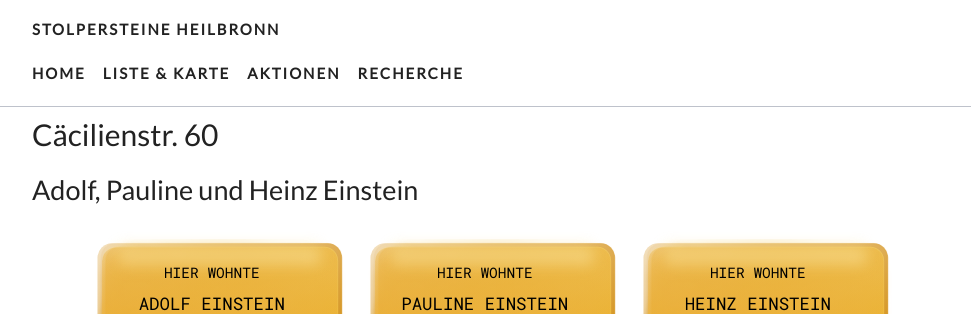
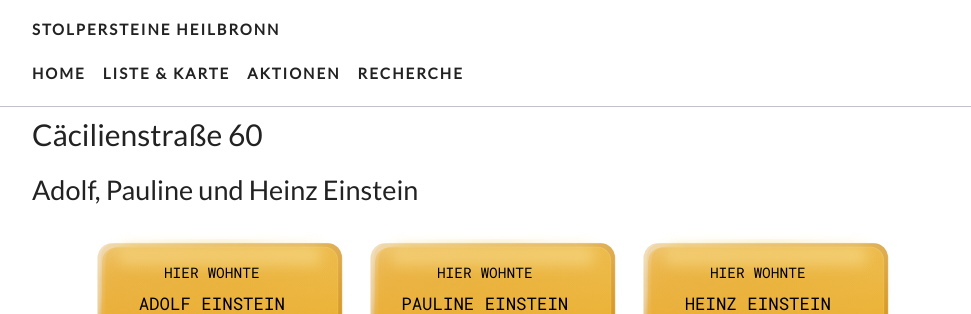
Before and after one commit to opendata-heilbronn/stolpersteine, a Jekyll site: the page built from _list/caecilienstr-60.md, in a window 1280 px wide and 1314 px high. Shown: the top 314 px of the window, without its empty margins (148-1119 px from the left). Built offline with Jekyll 4.4.1, drawn with Linux system fonts in a browser that asks for light colours; nearby versions of some CDN libraries; some web fonts are replaced.

Commit message:
Updated Caecilienstr 60

```diff
--- a/_list/caecilienstr-60.md
+++ b/_list/caecilienstr-60.md
@@ -1,14 +1,13 @@
 ---
-title: Cäcilienstr. 60
+title: Cäcilienstraße 60
 date: 2015-05-20 00:00:00 Z
 position: 8
 names: Adolf, Pauline und Heinz Einstein
-layout: item
 steine:
 - - HIER WOHNTE
   - ADOLF EINSTEIN
-  - ''
-  - ''
+  -
+  -
   - JG. 1875
   - ZWANGSUMZUG 1941
   - ALTENHEIM HEGGBACH
```
Also changed, not shown: other parts of _list/caecilienstr-60.md (+10 -10 lines).
